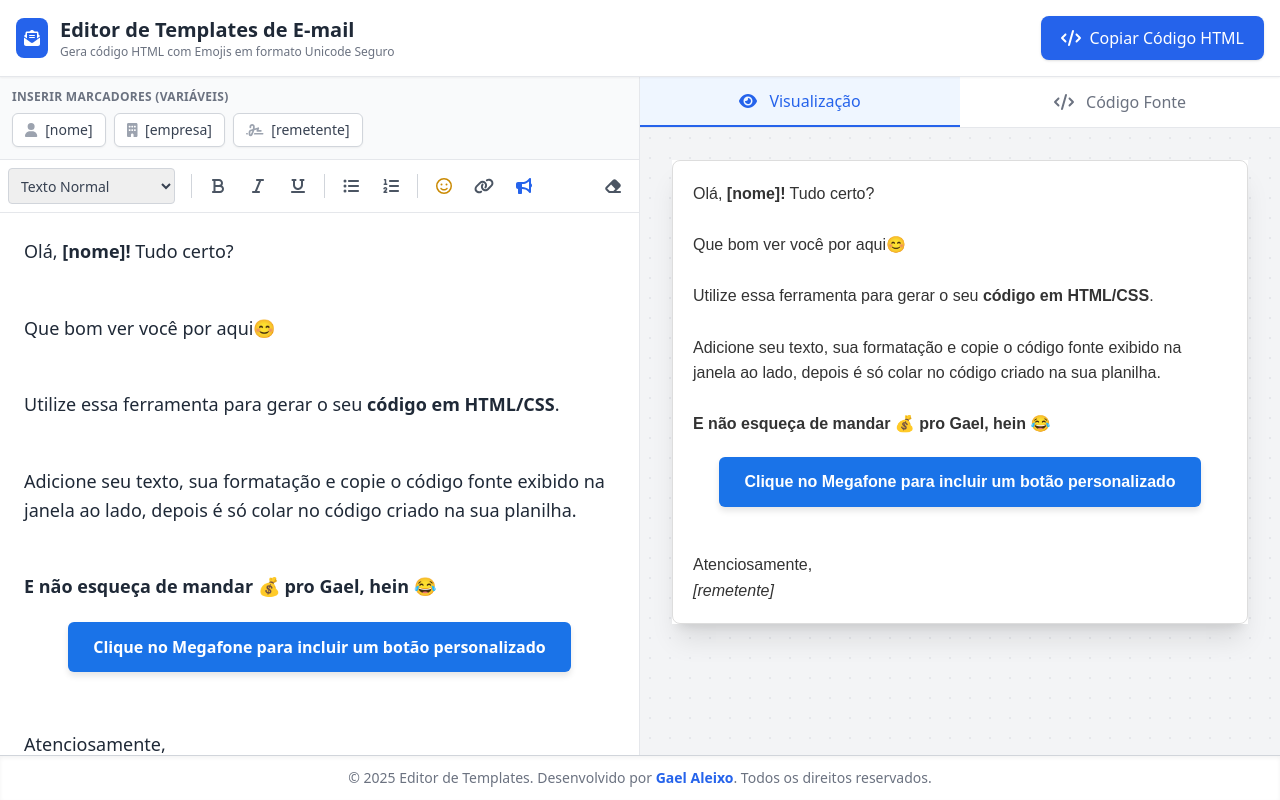
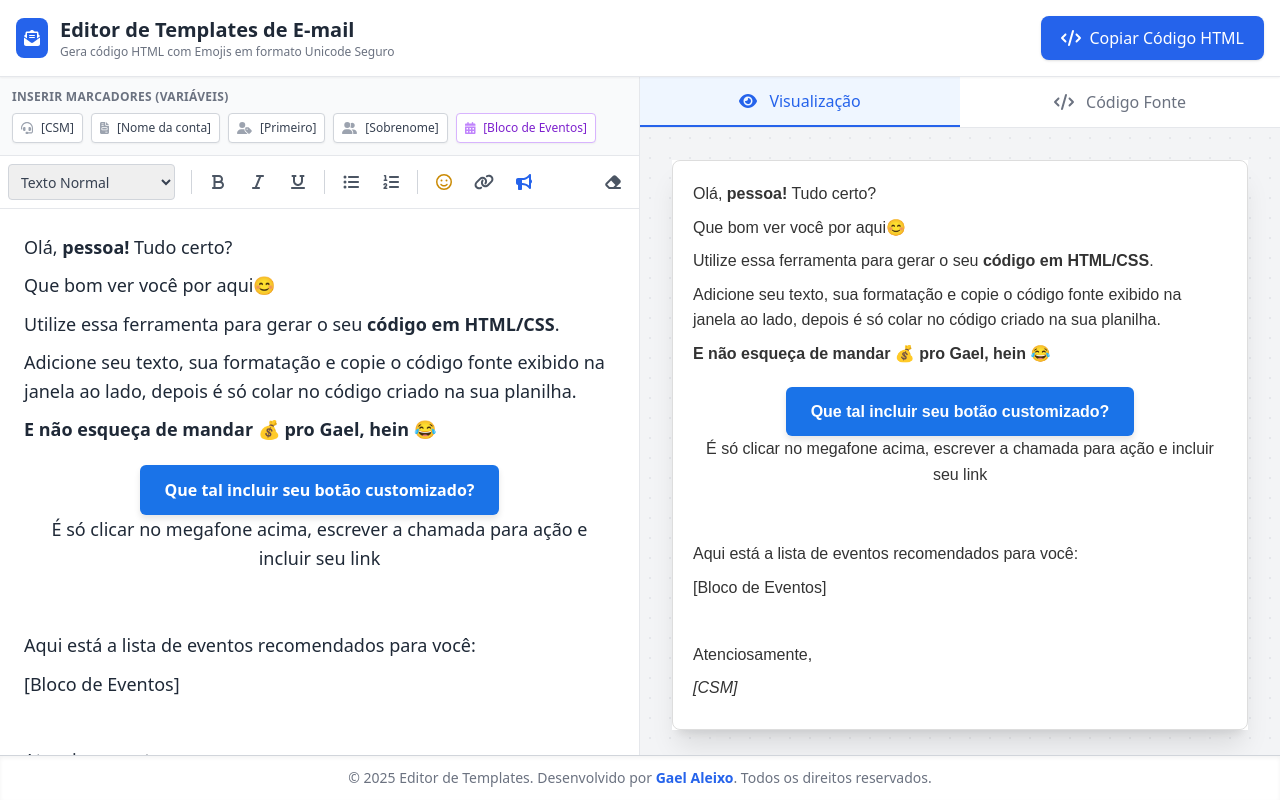
Before and after one commit to GaelAleixo/Projetos_de_Eficiencia, a plain HTML site: page index.html in a window 1280 px wide. Drawn offline with nearby package versions, Linux system fonts and the light colour scheme.

Commit message:
index.html

```diff
--- a/index.html
+++ b/index.html
@@ -28,6 +28,11 @@
         #editor-content ul { list-style-type: disc; margin-left: 20px; }
         #editor-content ol { list-style-type: decimal; margin-left: 20px; }
         #editor-content p { margin-bottom: 0.5em; }
+
+        /* CORREÇÃO: Forçar exibição de bullets no Preview (Tailwind reseta isso) */
+        #preview-frame ul { list-style-type: disc; margin-left: 20px; }
+        #preview-frame ol { list-style-type: decimal; margin-left: 20px; }
+        #preview-frame p { margin-bottom: 0.5em; }
 
         /* Destaque para as variáveis no editor */
         .variable-tag {
@@ -97,19 +102,32 @@
         <div class="w-1/2 flex flex-col border-r border-gray-200 bg-white z-10">
 
             <!-- Variables Bar -->
-            <div class="bg-gray-50 p-3 border-b border-gray-200 shrink-0">
+            <div class="bg-gray-50 p-3 border-b border-gray-200 shrink-0 max-h-48 overflow-y-auto">
                 <p class="text-xs font-semibold text-gray-500 uppercase tracking-wide mb-2">Inserir Marcadores (Variáveis)</p>
                 <div class="flex gap-2 flex-wrap">
-                    <!-- Botões com preventDefault para manter foco -->
-                    <button onmousedown="event.preventDefault(); insertVariable('[nome]')" class="text-sm bg-white border border-gray-300 hover:border-blue-400 text-gray-700 hover:text-blue-600 px-3 py-1.5 rounded-md shadow-sm transition flex items-center gap-2 group">
-                        <i class="fas fa-user text-gray-400 group-hover:text-blue-500"></i> [nome]
+
+                    <!-- Marcadores Mantidos -->
+                    <button onmousedown="event.preventDefault(); insertVariable('[CSM]')" class="text-xs bg-white border border-gray-300 hover:border-blue-400 text-gray-700 hover:text-blue-600 px-2 py-1.5 rounded shadow-sm transition flex items-center gap-2 group">
+                        <i class="fas fa-headset text-gray-400 group-hover:text-blue-500"></i> [CSM]
                     </button>
-                    <button onmousedown="event.preventDefault(); insertVariable('[empresa]')" class="text-sm bg-white border border-gray-300 hover:border-blue-400 text-gray-700 hover:text-blue-600 px-3 py-1.5 rounded-md shadow-sm transition flex items-center gap-2 group">
-                        <i class="fas fa-building text-gray-400 group-hover:text-blue-500"></i> [empresa]
+
+                    <button onmousedown="event.preventDefault(); insertVariable('[Nome da conta]')" class="text-xs bg-white border border-gray-300 hover:border-blue-400 text-gray-700 hover:text-blue-600 px-2 py-1.5 rounded shadow-sm transition flex items-center gap-2 group">
+                        <i class="fas fa-file-invoice text-gray-400 group-hover:text-blue-500"></i> [Nome da conta]
                     </button>
-                    <button onmousedown="event.preventDefault(); insertVariable('[remetente]')" class="text-sm bg-white border border-gray-300 hover:border-blue-400 text-gray-700 hover:text-blue-600 px-3 py-1.5 rounded-md shadow-sm transition flex items-center gap-2 group">
-                        <i class="fas fa-signature text-gray-400 group-hover:text-blue-500"></i> [remetente]
+
+                    <button onmousedown="event.preventDefault(); insertVariable('[Primeiro]')" class="text-xs bg-white border border-gray-300 hover:border-blue-400 text-gray-700 hover:text-blue-600 px-2 py-1.5 rounded shadow-sm transition flex items-center gap-2 group">
+                        <i class="fas fa-user-tag text-gray-400 group-hover:text-blue-500"></i> [Primeiro]
                     </button>
+
+                    <button onmousedown="event.preventDefault(); insertVariable('[Sobrenome]')" class="text-xs bg-white border border-gray-300 hover:border-blue-400 text-gray-700 hover:text-blue-600 px-2 py-1.5 rounded shadow-sm transition flex items-center gap-2 group">
+                        <i class="fas fa-user-group text-gray-400 group-hover:text-blue-500"></i> [Sobrenome]
+                    </button>
+
+                    <!-- Novo Marcador: Bloco de Eventos -->
+                    <button onmousedown="event.preventDefault(); insertVariable('[Bloco de Eventos]')" class="text-xs bg-white border border-purple-300 hover:border-purple-500 text-purple-700 hover:text-purple-900 px-2 py-1.5 rounded shadow-sm transition flex items-center gap-2 group">
+                        <i class="fas fa-calendar-days text-purple-400 group-hover:text-purple-600"></i> [Bloco de Eventos]
+                    </button>
+
                 </div>
             </div>
 
@@ -177,25 +195,26 @@
                      contenteditable="true"
                      placeholder="Comece a digitar seu e-mail aqui..."
                      oninput="updatePreview()">
-                    <p>Olá, <strong> [nome]!</strong> Tudo certo?</p>
-                    <p><br></p>
-                    <p>Que bom ver você por aqui&#128522; </p>
-  		    <p><br></p>
+                    <p>Olá, <strong> pessoa!</strong> Tudo certo?</p>
+                    <p>Que bom ver você por aqui&#128522;</p>
                     <p>Utilize essa ferramenta para gerar o seu <strong>código em HTML/CSS</strong>.</p>
-                    <p><br></p>
                     <p>Adicione seu texto, sua formatação e copie o código fonte exibido na janela ao lado, depois é só colar no código criado na sua planilha.</p>
-                    <p><br></p>
-		    <p><strong>E não esqueça de mandar &#128176; pro Gael, hein &#128514;</strong></p>
+                    <p><strong>E não esqueça de mandar &#128176; pro Gael, hein &#128514;</strong></p>
                     <!-- Exemplo de botão já inserido para demonstração -->
                     <div style="text-align: center; margin: 20px 0;">
-                        <a href="https://meet.google.com" style="display: inline-block; padding: 12px 25px; color: #ffffff; background-color: #1A73E8; text-decoration: none; border-radius: 6px; font-weight: bold; font-size: 16px; box-shadow: 0 4px 6px rgba(0, 0, 0, 0.1);">Clique no Megafone para incluir um botão personalizado</a>
+                        <a href="https://meet.google.com" style="display: inline-block; padding: 12px 25px; color: #ffffff; background-color: #1A73E8; text-decoration: none; border-radius: 6px; font-weight: bold; font-size: 16px; box-shadow: 0 4px 6px rgba(0, 0, 0, 0.1);">Que tal incluir seu botão customizado?</a>
+                        <p>É só clicar no megafone acima, escrever a chamada para ação e incluir seu link</p>
                     </div>
                     <p><br></p>
+                    <p>Aqui está a lista de eventos recomendados para você:</p>
+                    <p>[Bloco de Eventos]</p>
+                    <p><br></p>
                     <p>Atenciosamente,</p>
-                    <p><em>[remetente]</em></p>
+                    <p><em>[CSM]</em></p>
 
                 </div>
             </div>
+
         </div>
 
         <!-- Right Column: Preview & Source -->
@@ -392,7 +411,13 @@
         // --- Template Generator ---
 
         function getFullHTML() {
-            const rawContent = document.getElementById('editor-content').innerHTML;
+            let rawContent = document.getElementById('editor-content').innerHTML;
+
+            // TRANSFORMAÇÃO DE VARIÁVEL:
+            // O usuário vê [Bloco de Eventos], mas o sistema gera {{LISTA_EVENTOS}}
+            // Utilizamos Regex global (/g) para substituir todas as ocorrências
+            rawContent = rawContent.replace(/\[Bloco de Eventos\]/g, '{{LISTA_EVENTOS}}');
+
             const encodedContent = encodeToUnicodeEntities(rawContent);
 
             return `<html>
@@ -408,7 +433,11 @@
 
         function updatePreview() {
             const fullHtml = getFullHTML();
-            const content = document.getElementById('editor-content').innerHTML;
+            let content = document.getElementById('editor-content').innerHTML;
+
+            // Opcional: Se quisermos mostrar a tag técnica também no Preview Visual:
+            // content = content.replace(/\[Bloco de Eventos\]/g, '{{LISTA_EVENTOS}}');
+
             const previewContainer = document.getElementById('preview-frame');
 
             previewContainer.innerHTML = `
```
